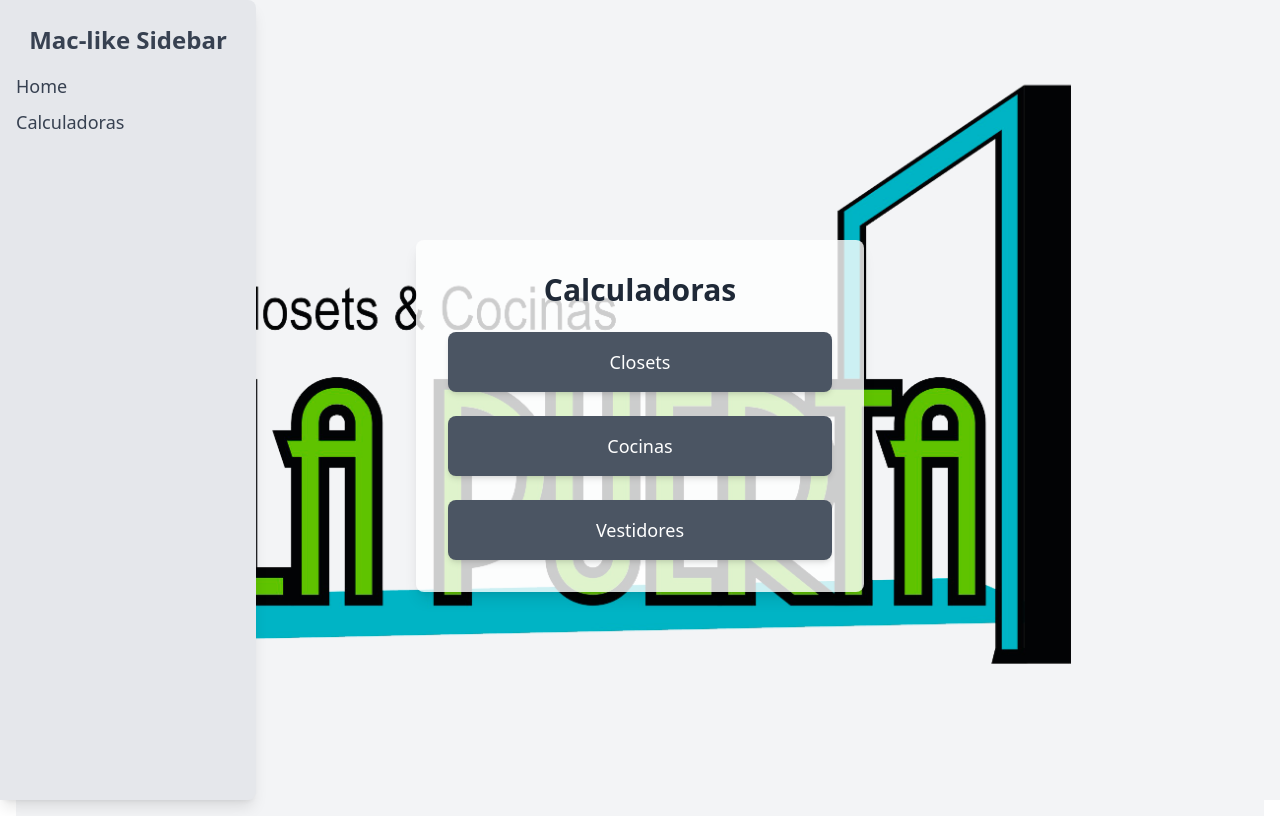
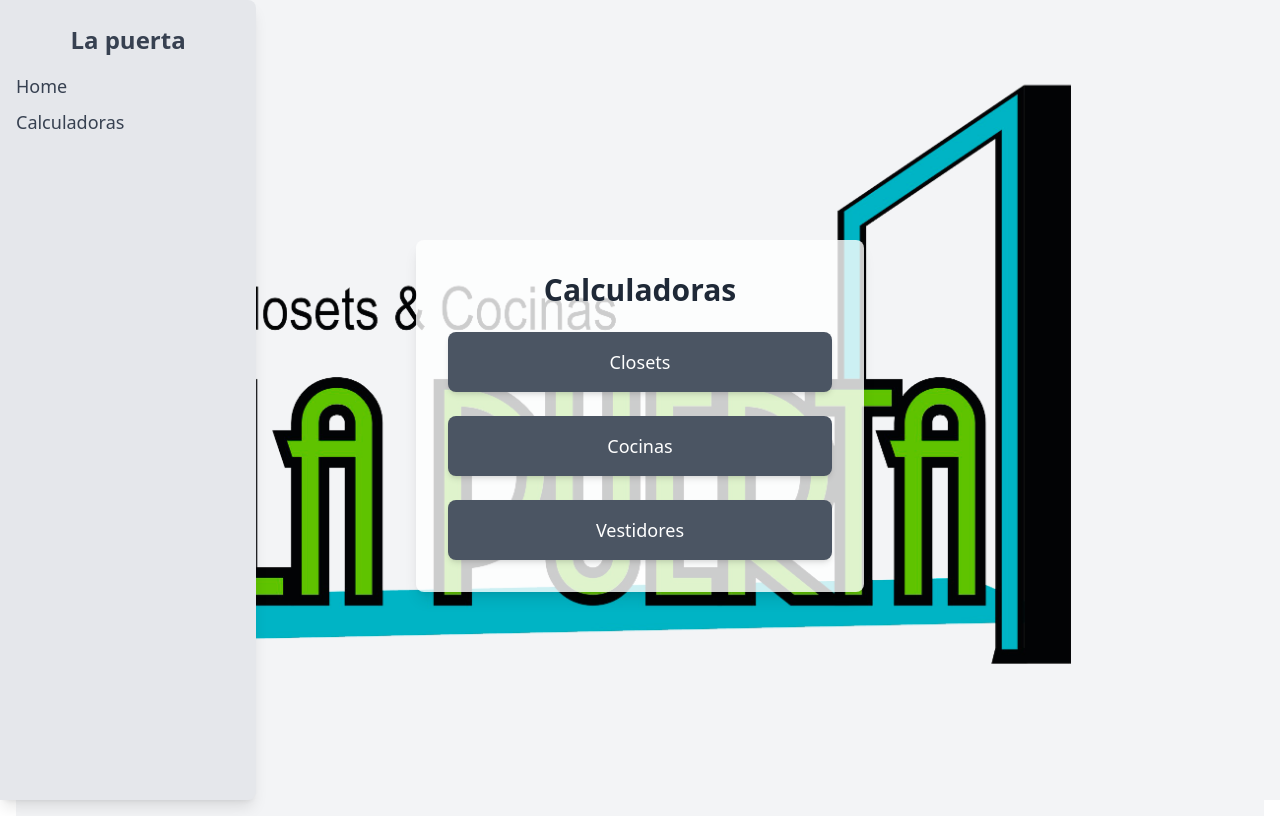
Before and after one commit to WMoralesGranados/Lapuertamx, an Angular app in the folder la-puerta-mx/: page / in a window 1280 px wide. Built offline with nearby package versions, Linux system fonts and the light colour scheme.

Commit message:
Fix: sidebar title

```diff
--- a/la-puerta-mx/src/app/layouts/sidebar/sidebar.component.html
+++ b/la-puerta-mx/src/app/layouts/sidebar/sidebar.component.html
@@ -1,7 +1,7 @@
 <div class="fixed top-0 left-0 w-64 h-screen bg-gray-200 shadow-lg rounded-r-lg">
   <div class="flex flex-col py-6">
     <!-- Título -->
-    <h1 class="text-2xl font-semibold text-gray-700 text-center mb-4">Mac-like Sidebar</h1>
+    <h1 class="text-2xl font-semibold text-gray-700 text-center mb-4">La puerta</h1>
 
     <!-- Menú -->
     <ul class="space-y-2 px-4">
```
Also changed, not shown: 1 other file (tests, documents, lock files or other folders).
